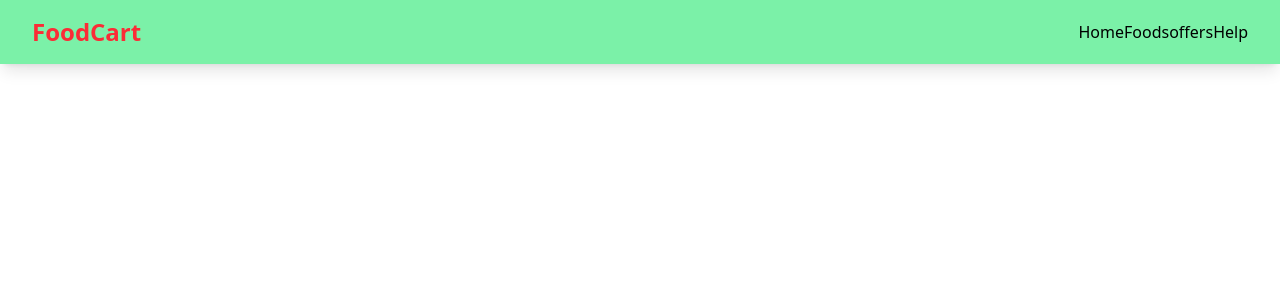
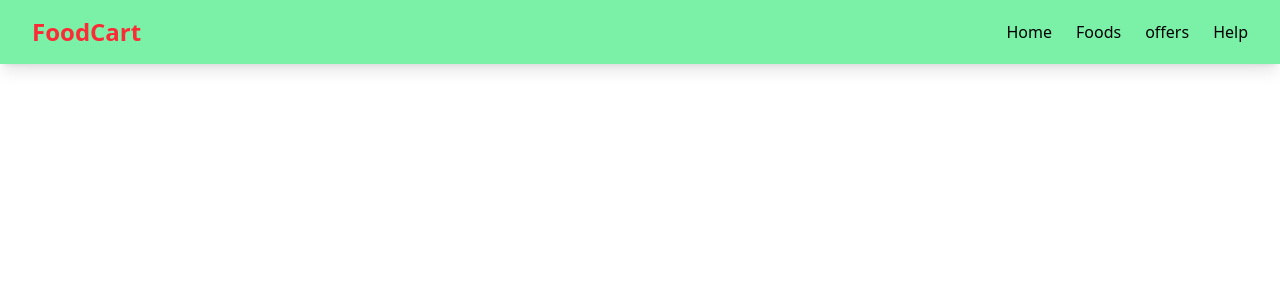
Before and after one commit to Vasuki-84/Food_Cart_with-ReactJS, a React (Vite) app in the folder food-cart/: page / in a window 1280 px wide. Shown: the top 300 px of the page. Built offline with nearby package versions, Linux system fonts and the light colour scheme.

Commit message:
added responsiveness for navbar

```diff
--- a/food-cart/src/components/Navbar.jsx
+++ b/food-cart/src/components/Navbar.jsx
@@ -7,21 +7,44 @@ function Navbar() {
   const toggleMenu = () => setIsOpen(!isOpen);
   return (
     <div className="bg-green-300 shadow-lg fixed w-full">
+      {/* responsiveness */}
       <div className="max-w-7xl mx-auto px-6 sm:px-6 lg:px-8">
         <div className="flex justify-between h-16 items-center">
           <div className="text-2xl font-extrabold text-red-500">FoodCart</div>
 
-          <div className=" hidden md:flex">
-            <a href="#">Home</a>
-            <a href="#">Foods</a>
-            <a href="#">offers</a>
-            <a href="#">Help</a>
+          {/* Laptop & desktop */}
+          <div className=" hidden md:flex space-x-6">
+             <a  href="#">Home</a>
+             <a  href="#">Foods</a>
+             <a  href="#">offers</a>
+             <a  href="#">Help</a>
+          </div>
+
+          {/* Mobile */}
+          <div className="md:hidden">
+            <button onClick={toggleMenu}>
+              {isOpen ? <X /> : <TextAlignJustify />}
+            </button>
           </div>
         </div>
-        {/* https://dummyjson.com/recipes */}
       </div>
+      {/* mobile menu design */}
+      {
+        isOpen && (
+        <div className="md:hidden bg-green-300 shadow-lg p-4 space-y-5 ">
+            <a className="block"  href="#">Home</a>
+             <a  className="block"   href="#">Foods</a>
+             <a   className="block"  href="#">offers</a>
+             <a   className="block"  href="#">Help</a>
+
+        </div>
+        )
+      }
     </div>
   );
 }
 
 export default Navbar;
+{
+  /* https://dummyjson.com/recipes */
+}
```
